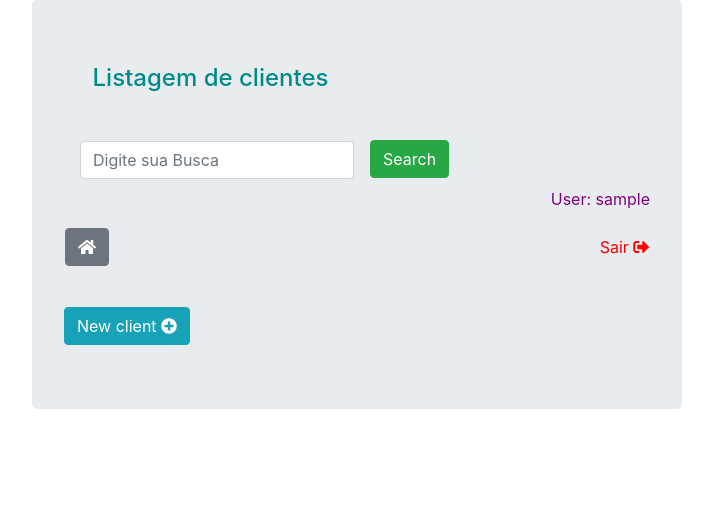
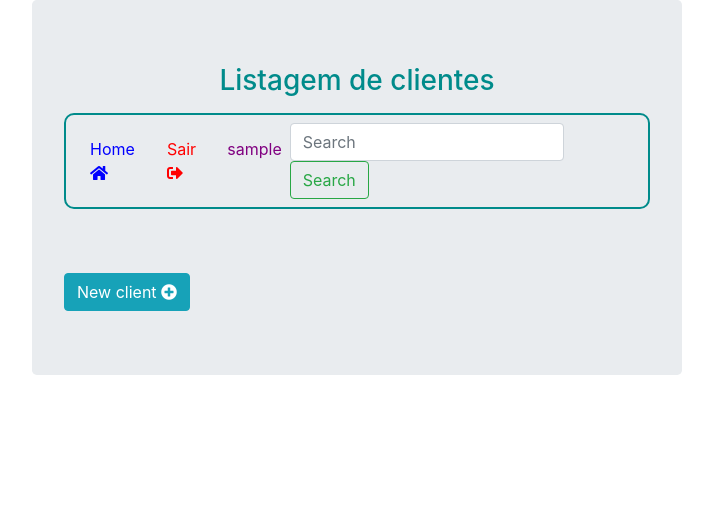
Before and after one commit to bvrpythondev/gestao_clientes, a Django app: page /clientes/list/ in a window 1280 px wide; the page is wider, and only the part inside the window is pictured. Shown: the top 507 px of that part, without its empty margins (283-996 px from the left). Run offline with Django 3.2, Linux system fonts and the light colour scheme; the visitor is signed in with stand-in values (Sample User, id 1); data that the repository does not hold is empty; some libraries are stand-ins or nearby versions.

Commit message:
Add navbars

```diff
--- a/clientes/templates/person.html
+++ b/clientes/templates/person.html
@@ -10,68 +10,44 @@ Clients List
 
 {% block main %}
 
-<style>
-	#pesquisa {
-		margin-top: 40px;
-	}
-	#pesquisabutton {
-		margin-top: 30px;
-	}
-	#title {
-		color:  darkcyan;
-	}
-	#trash-item {
-		color: red;
-	}
-	#exit-item {
-		color: red;
-	}
-	#user {
-		color: purple;
-	}
-</style>
 
-	<div class="col-6" align="center">
-		<h4 align="center" class="title" id="title">Listagem de clientes</h4>
+
+
+	<div class="col-12" align="center">
+		<h3 align="center" class="title" id="title">Listagem de clientes</h3>
 	</div>
 
-	<div class="row" >
-		<div class="col-12">
-			<form class="form-inline" >
+<nav id="navbar" class="navbar navbar-expand-lg navbar-light" style="border: solid 2px; -webkit-border-radius: 10px;-moz-border-radius: 10px;border-radius: 10px; border-color: darkcyan;"  >
+  <button class="navbar-toggler" type="button" data-toggle="collapse" data-target="#navbarTogglerDemo02" aria-controls="navbarTogglerDemo02" aria-expanded="false" aria-label="Toggle navigation">
+    <span class="navbar-toggler-icon"></span>
+  </button>
 
- 				 <div class="form-group mx-sm-3 mb-2">
-					 <input type="text" class="form-control" id="pesquisa" name="pesquisa" placeholder="Digite sua Busca">
-  				</div>
-  			<button type="submit" id="pesquisabutton" name="pesquisabutton" class="btn btn-success">Search</button>
-			</form>
+  <div class="collapse navbar-collapse" id="navbarTogglerDemo02">
+    <ul class="navbar-nav mr-auto mt-2 mt-lg-0">
+      <li class="nav-item active">
+        <a class="nav-link" href="{% url 'home' %}" id="home">Home <span class="sr-only">(current)</span>
+			<i class="fas fa-home"></i>
+		</a>
+      </li>
+      <li class="nav-item active">
+        <a class="nav-link" href="{%url 'logout' %}" id="exit-item">Sair
+			<i class="fas fa-sign-out-alt"></i></a>
+      </li><li class="nav-item">
+        <a class="nav-link disabled" id="user"  tabindex="-1" aria-disabled="true">{% if user.is_authenticated %}
+		{{ user.username }} {%endif%}
+		</a>
+      </li>
+    </ul>
+    <form class="form-inline my-2 my-lg-0">
+      <input class="form-control mr-sm-2" id="pesquisa" name="pesquisa" type="search" placeholder="Search">
+      <button id="pesquisabutton" class="btn btn-outline-success my-2 my-sm-0" type="submit">Search</button>
+    </form>
+  </div>
+</nav>
 
 
 
 
-		</div>
-	</div>
-
-
-
-
-	{% if user.is_authenticated %}
-		<div align="right">
-		   <p id="user">User: {{ user.username }}</p>
-        </div>
-	{%endif%}
-	<div>
-		<table style="width:100%">
-			<tr>
-				<td><a href="{% url 'home' %}" class="btn btn-secondary">
-					<i class="fas fa-home"></i>
-				</a></td>
-				<td>  </td>
-				<td align="right"><a href="{%url   'logout' %}" id="exit-item">Sair
-					<i class="fas fa-sign-out-alt"></i>
-				</a></td>
-			</tr>
-		</table>
-	</div>
 	<ul>
 		{% for person in persons %}
 
@@ -96,7 +72,7 @@ Clients List
 
 {% block footer %}
 	<footer class="footer">
-		<div class="container">
+		<div class="container" >
 			<span class="text-muted">Desenvolvimento web com Django by: Bernardo</span>
 		</div>
 	</footer>
--- a/statics/style.css
+++ b/statics/style.css
@@ -1,3 +1,38 @@
 .trash-item {
     float: right;
 }
+#darkcyantitle{
+    color: darkcyan;
+
+}
+#user {
+    alignment: right;
+    color: purple;
+}
+
+#title {
+    color:  darkcyan;
+}
+#trash-item {
+    color: red;
+}
+#exit-item {
+    color: red;
+}
+#user {
+    color: purple;
+}
+#home {
+    color: blue;
+}
+#navbar {
+    margin-bottom: 40px;
+    margin-top: 15px;
+}
+
+#navbar1 {
+		border: solid 2px;
+		-webkit-border-radius: 10px;
+		-moz-border-radius: 10px;
+		border-radius: 10px;
+	}
--- a/templates/base.html
+++ b/templates/base.html
@@ -16,7 +16,7 @@
 <body>
 
 	<div class="container">
-		<div class="jumbotron">
+		<div class="jumbotron" >
 			{% block main %}
 			{% endblock %}
 		</div>
```
Also changed, not shown: home/templates/home_1.html (+31 -23 lines).
